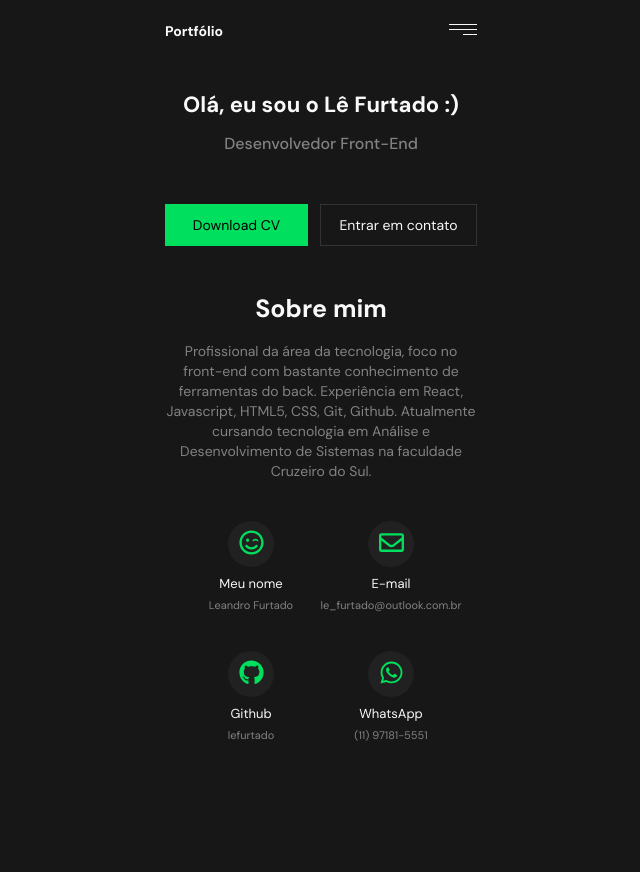
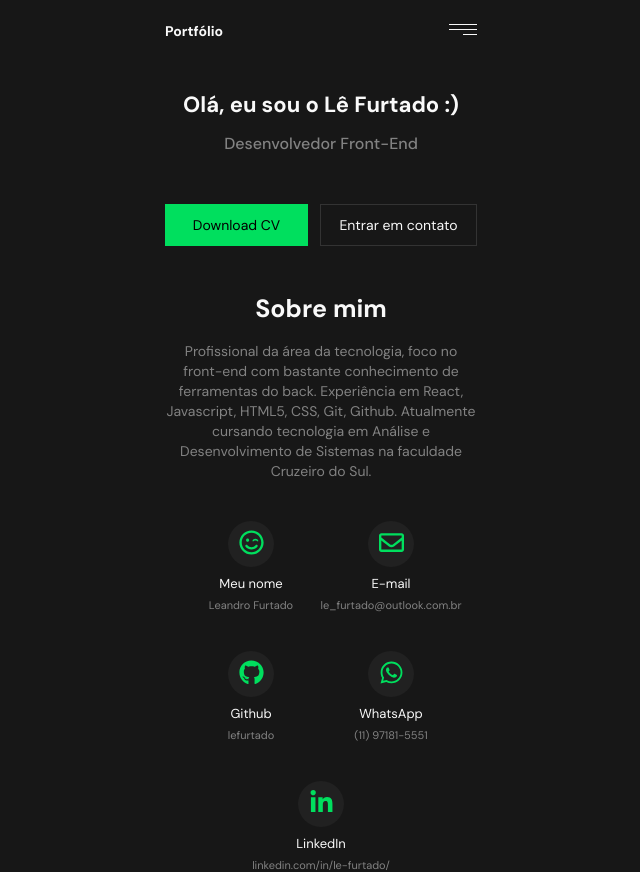
Before and after one commit to lefurtado/portfolio, a React (Create React App) app: page / in a window 1280 px wide. Shown: the whole page, without its empty margins (319-959 px from the left). Before the commit the page ends 800 px from the top, so only its background shows below. Built offline with nearby package versions, Linux system fonts and the light colour scheme.

Commit message:
add: icone e descrição do linkedin

```diff
--- a/src/components/ContactIcons/index.js
+++ b/src/components/ContactIcons/index.js
@@ -1,5 +1,11 @@
 import './styles.scss';
-import { FaWhatsapp, FaRegEnvelope, FaGithub, FaRegSmileWink } from 'react-icons/fa';
+import {
+    FaWhatsapp,
+    FaRegEnvelope,
+    FaGithub,
+    FaRegSmileWink,
+    FaLinkedinIn
+} from 'react-icons/fa';
 
 export default function ContactIcons() {
     const iconComp = [
@@ -26,6 +32,12 @@ export default function ContactIcons() {
             titulo: 'WhatsApp',
             descricao: '(11) 97181-5551',
             icone: <FaWhatsapp size={25} />,
+        },
+        {
+            id: 4,
+            titulo: 'LinkedIn',
+            descricao: 'linkedin.com/in/le-furtado/',
+            icone: <FaLinkedinIn size={25} />,
         }
     ]
 
```
